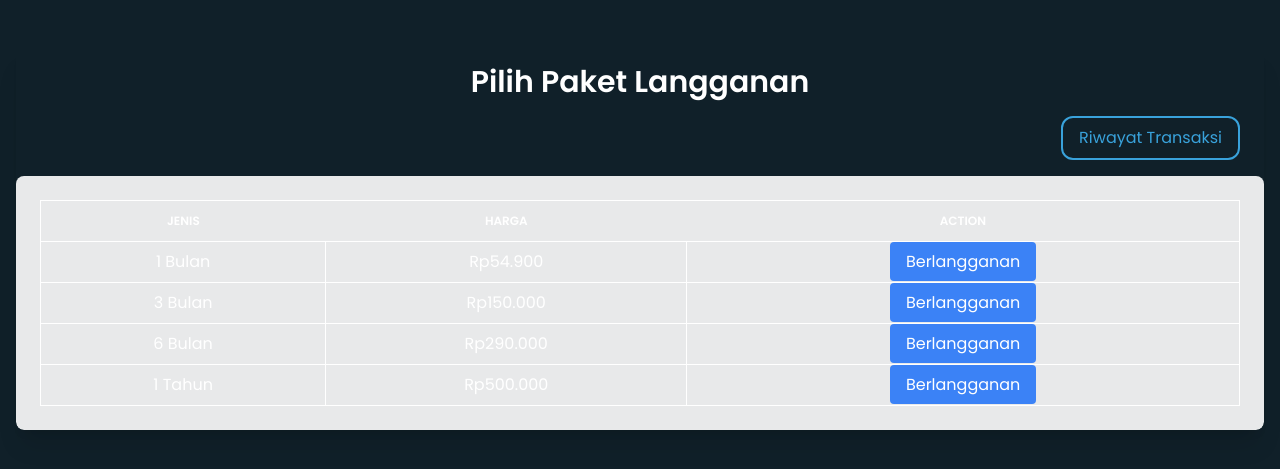
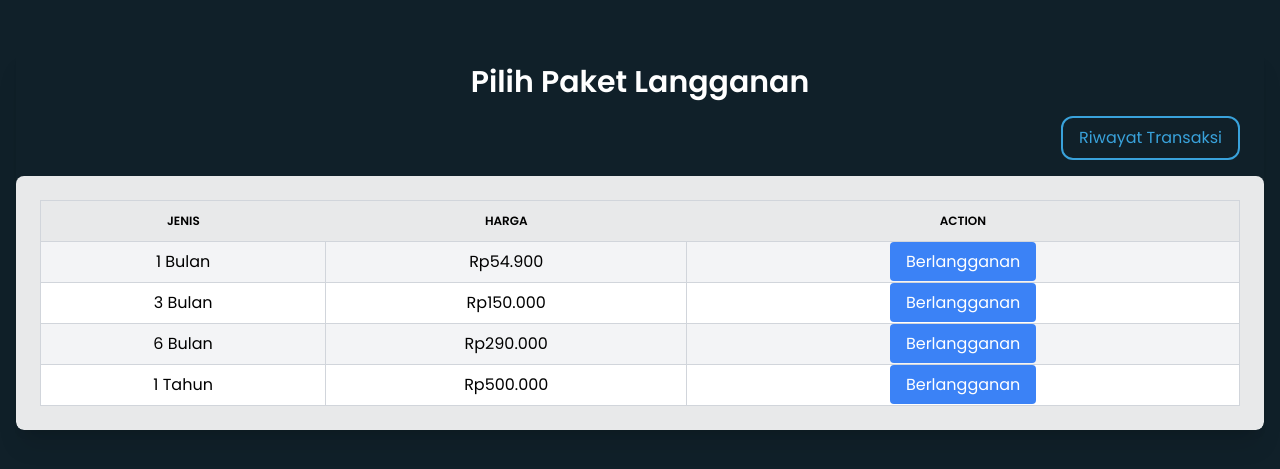
Before and after one commit to basdat-d1/marmut, a Django app: page /langganan-paket/ in a window 1280 px wide. Shown: the part 161-630 px from the top of the page. Run offline with Django 5.2, Linux system fonts and the light colour scheme; some libraries are stand-ins or nearby versions.

Commit message:
fixing routing and design

```diff
--- a/langganan_paket/templates/langganan_paket.html
+++ b/langganan_paket/templates/langganan_paket.html
@@ -7,6 +7,20 @@
 
 {% block content %}
 {% include "navbar/navbar_pengguna.html" %} <!-- Masukkan navbar di sini -->
+
+<style>
+.text-black {
+    color: black;
+}
+
+.bg-gray-100 {
+    background-color: #f3f4f6;
+}
+
+.border-gray-400, .border-t-gray-400 {
+    border-color: #d1d5db;
+}
+</style>
 
 <section id="authentication" class="h-screen w-full xl:px-20 lg:px-10 sm:px-2 px-4 flex items-center justify-center">
     <div class="w-full max-w-screen-md bg-gradient-to-b from-purple-600 to-purple-400 rounded-lg shadow-xl overflow-hidden">
@@ -22,37 +36,37 @@
             <table class="w-full border-collapse border border-gray-400">
                 <thead class="bg-gray-200">
                     <tr>
-                        <th class="px-6 py-3 text-center text-xs font-semibold uppercase text-gray-600">Jenis</th>
-                        <th class="px-6 py-3 text-center text-xs font-semibold uppercase text-gray-600">Harga</th>
-                        <th class="px-6 py-3 text-center text-xs font-semibold uppercase text-gray-600">Action</th>
+                        <th class="px-6 py-3 text-center text-xs font-semibold uppercase text-gray-600 text-black">Jenis</th>
+                        <th class="px-6 py-3 text-center text-xs font-semibold uppercase text-gray-600 text-black">Harga</th>
+                        <th class="px-6 py-3 text-center text-xs font-semibold uppercase text-gray-600 text-black">Action</th>
                     </tr>
                 </thead>
                 <tbody>
-                    <tr>
-                        <td class="border border-gray-400 px-4 py-2 text-center">1 Bulan</td>
-                        <td class="border border-gray-400 px-4 py-2 text-center">Rp54.900</td>
-                        <td class="border border-gray-400 px-4 py-2 text-center">
+                    <tr class="bg-gray-100">
+                        <td class="border border-gray-400 px-4 py-2 text-center text-black">1 Bulan</td>
+                        <td class="border border-gray-400 px-4 py-2 text-center text-black">Rp54.900</td>
+                        <td class="border border-gray-400 px-4 py-2 text-center text-black">
                             <a href="/langganan-paket/pembayaran_paket/?jenis=1_bulan&harga=54900" class="bg-blue-500 hover:bg-blue-600 text-white px-4 py-2 rounded" style="background-color: #3b82f6;">Berlangganan</a>
                         </td>
                     </tr>
-                    <tr>
-                        <td class="border border-gray-400 px-4 py-2 text-center">3 Bulan</td>
-                        <td class="border border-gray-400 px-4 py-2 text-center">Rp150.000</td>
-                        <td class="border border-gray-400 px-4 py-2 text-center">
+                    <tr class="bg-white">
+                        <td class="border border-gray-400 px-4 py-2 text-center text-black">3 Bulan</td>
+                        <td class="border border-gray-400 px-4 py-2 text-center text-black">Rp150.000</td>
+                        <td class="border border-gray-400 px-4 py-2 text-center text-black">
                             <a href="/langganan-paket/pembayaran_paket/?jenis=3_bulan&harga=150000" class="bg-blue-500 hover:bg-blue-600 text-white px-4 py-2 rounded" style="background-color: #3b82f6;">Berlangganan</a>
                         </td>
                     </tr>
-                    <tr>
-                        <td class="border border-gray-400 px-4 py-2 text-center">6 Bulan</td>
-                        <td class="border border-gray-400 px-4 py-2 text-center">Rp290.000</td>
-                        <td class="border border-gray-400 px-4 py-2 text-center">
+                    <tr class="bg-gray-100">
+                        <td class="border border-gray-400 px-4 py-2 text-center text-black">6 Bulan</td>
+                        <td class="border border-gray-400 px-4 py-2 text-center text-black">Rp290.000</td>
+                        <td class="border border-gray-400 px-4 py-2 text-center text-black">
                             <a href="/langganan-paket/pembayaran_paket/?jenis=6_bulan&harga=290000" class="bg-blue-500 hover:bg-blue-600 text-white px-4 py-2 rounded" style="background-color: #3b82f6;">Berlangganan</a>
                         </td>
                     </tr>
-                    <tr>
-                        <td class="border border-gray-400 px-4 py-2 text-center">1 Tahun</td>
-                        <td class="border border-gray-400 px-4 py-2 text-center">Rp500.000</td>
-                        <td class="border border-gray-400 px-4 py-2 text-center">
+                    <tr class="bg-white">
+                        <td class="border border-gray-400 px-4 py-2 text-center text-black">1 Tahun</td>
+                        <td class="border border-gray-400 px-4 py-2 text-center text-black">Rp500.000</td>
+                        <td class="border border-gray-400 px-4 py-2 text-center text-black">
                             <a href="/langganan-paket/pembayaran_paket/?jenis=1_tahun&harga=500000" class="bg-blue-500 hover:bg-blue-600 text-white px-4 py-2 rounded" style="background-color: #3b82f6;">Berlangganan</a>
                         </td>
                     </tr>
--- a/langganan_paket/views.py
+++ b/langganan_paket/views.py
@@ -62,7 +62,7 @@ def pembayaran_paket(request):
         request.session.modified = True
 
         # Ubah status langganan pengguna menjadi "Premium"
-        request.session["status_langganan"] = "Premium"
+        request.session["is_premium"] = True
 
         # Tampilkan pesan sukses
         messages.success(request, 'Pembayaran berhasil! Akun Anda sekarang telah menjadi Premium.')
--- a/templates/navbar/navbar_pengguna.html
+++ b/templates/navbar/navbar_pengguna.html
@@ -12,7 +12,7 @@
             <a href="{% url 'dashboard:dashboard_pengguna' %}" class="hover:bg-blue-700 px-3 py-2 rounded">Dashboard</a>
             <a href="/lihat_chart" class="hover:bg-blue-700 px-3 py-2 rounded">Chart</a>
             <a href="{% url 'user_playlist:user_playlist' %}" class="hover:bg-blue-700 px-3 py-2 rounded">Playlist</a>
-            <a href="/langganan_paket" class="hover:bg-blue-700 px-3 py-2 rounded">Subscription</a>
+            <a href="/langganan-paket" class="hover:bg-blue-700 px-3 py-2 rounded">Subscription</a>
             {% if request.session.is_premium %}
                 <a href="/kelola_downloaded_songs" class="hover:bg-blue-700 px-3 py-2 rounded">Downloaded Songs</a>
             {% endif %}
```
Also changed, not shown: langganan_paket/templates/pembayaran_paket.html (+10 -4 lines), langganan_paket/templates/riwayat_transaksi.html (+11 -5 lines), search_bar/templates/detail_item.html (line endings or trailing spaces).
